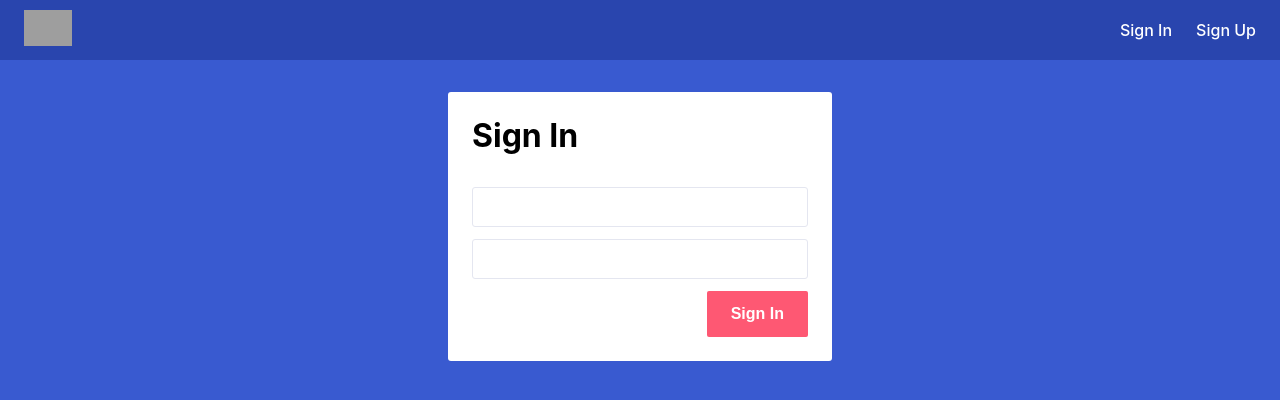
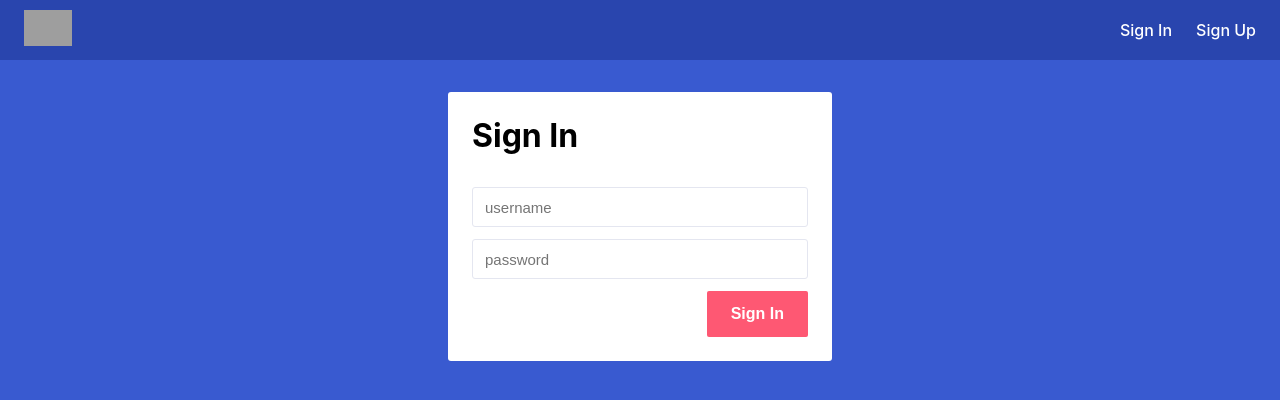
Before and after one commit to acoshift/pikkanode.vue, a Vue app: page /auth/sign-in in a window 1280 px wide. Shown: the top 400 px of the page. Built offline with nearby package versions, Linux system fonts and the light colour scheme; no server answers; grey boxes are pictures that could not be loaded.

Commit message:
add placeholder

```diff
--- a/src/views/auth/SignIn.vue
+++ b/src/views/auth/SignIn.vue
@@ -4,8 +4,8 @@
 			<h1>Sign In</h1>
 			<br>
 			<form @submit.prevent="signIn">
-				<input v-model="username">
-				<input v-model="password" type="password">
+				<input v-model="username" placeholder="username">
+				<input v-model="password" type="password" placeholder="password">
 				<button>Sign In</button>
 			</form>
 		</div>
--- a/src/views/auth/SignUp.vue
+++ b/src/views/auth/SignUp.vue
@@ -4,8 +4,8 @@
 			<h1>Sign Up</h1>
 			<br>
 			<form @submit.prevent="signUp">
-				<input v-model="username">
-				<input v-model="password" type="password">
+				<input v-model="username" placeholder="username">
+				<input v-model="password" type="password" placeholder="password">
 				<button>Sign Up</button>
 			</form>
 		</div>
```
